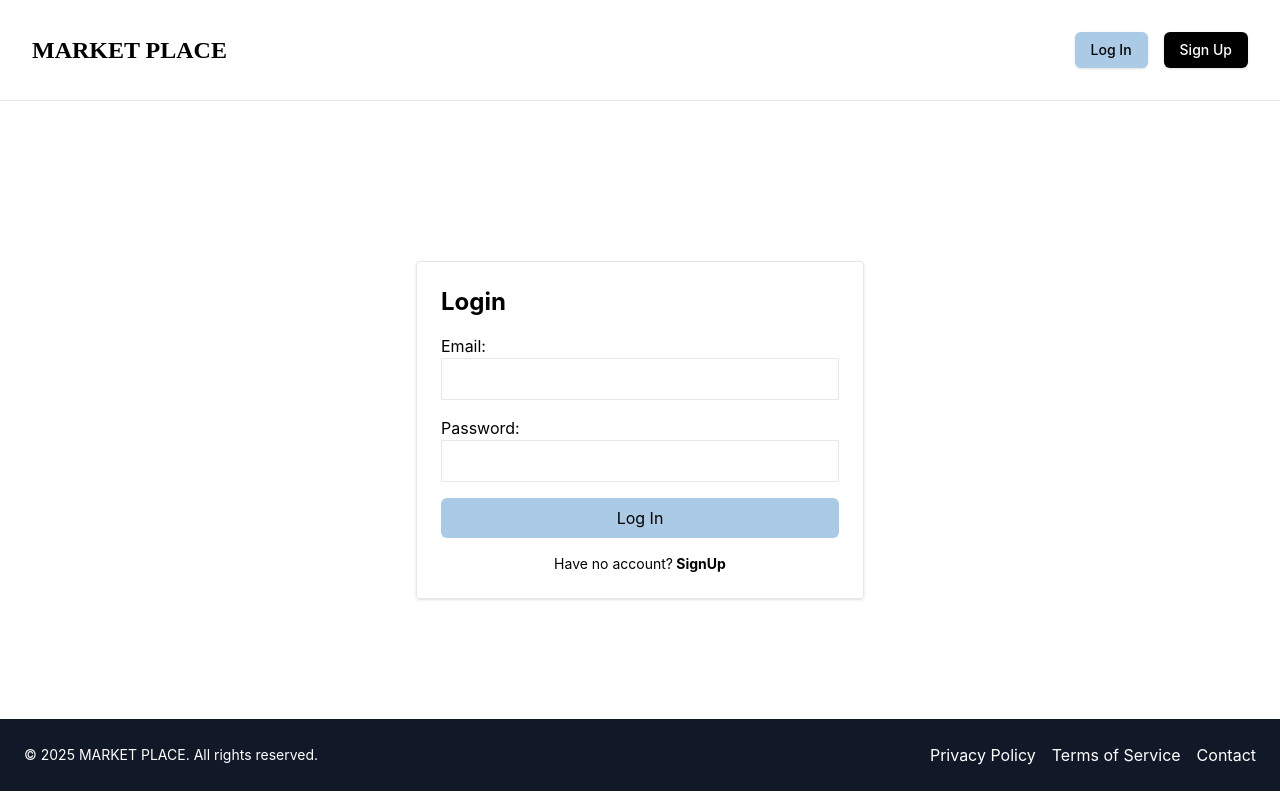
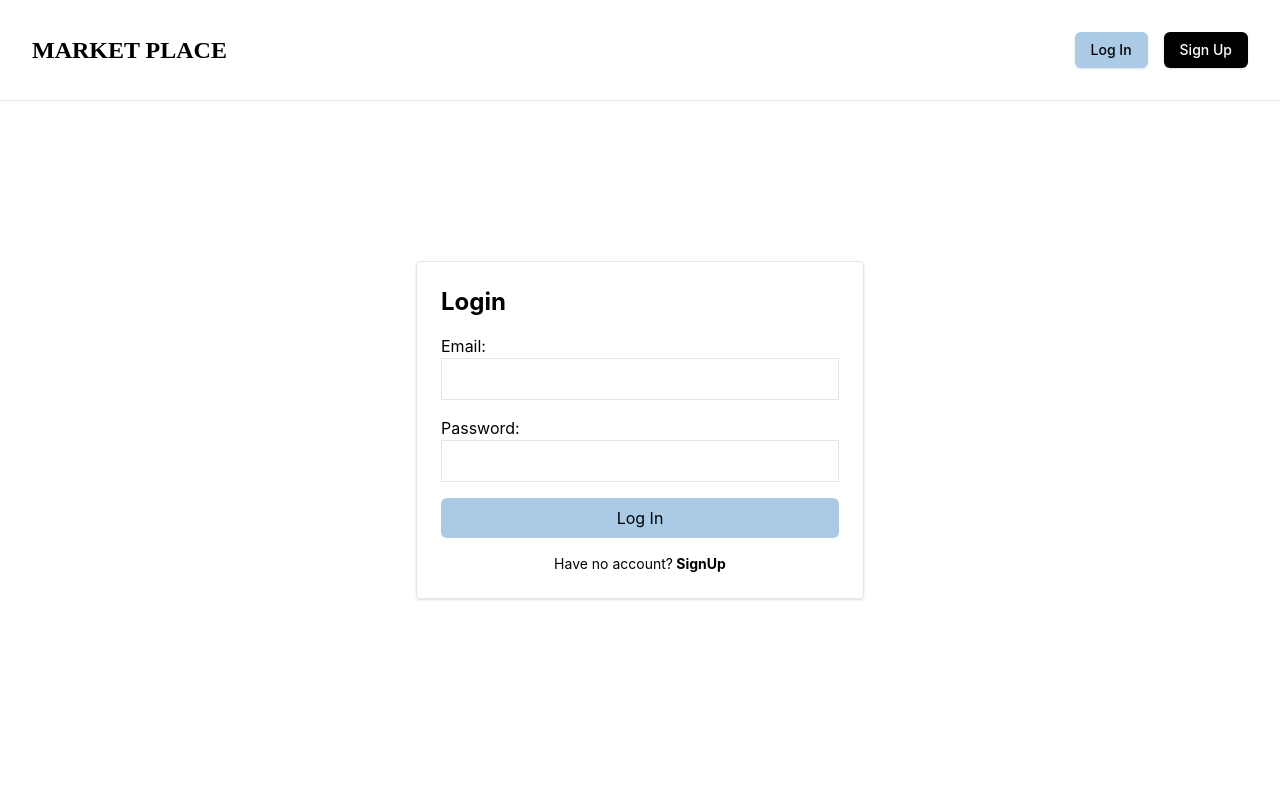
Before and after one commit to AnnaBilokon/MarketPlace, a Next.js app: page /login in a window 1280 px wide. Shown: the top 800 px of the page. Built offline with nearby package versions, Linux system fonts and the light colour scheme; no server answers.

Commit message:
min height for the screen

```diff
--- a/app/layout.tsx
+++ b/app/layout.tsx
@@ -33,7 +33,7 @@ export default function RootLayout({
       >
         <AuthProvider>
           <Navbar />
-          <Container className="py-20">{children}</Container>
+          <Container className="py-20 min-h-screen">{children}</Container>
           <Footer />
         </AuthProvider>
       </body>
```
